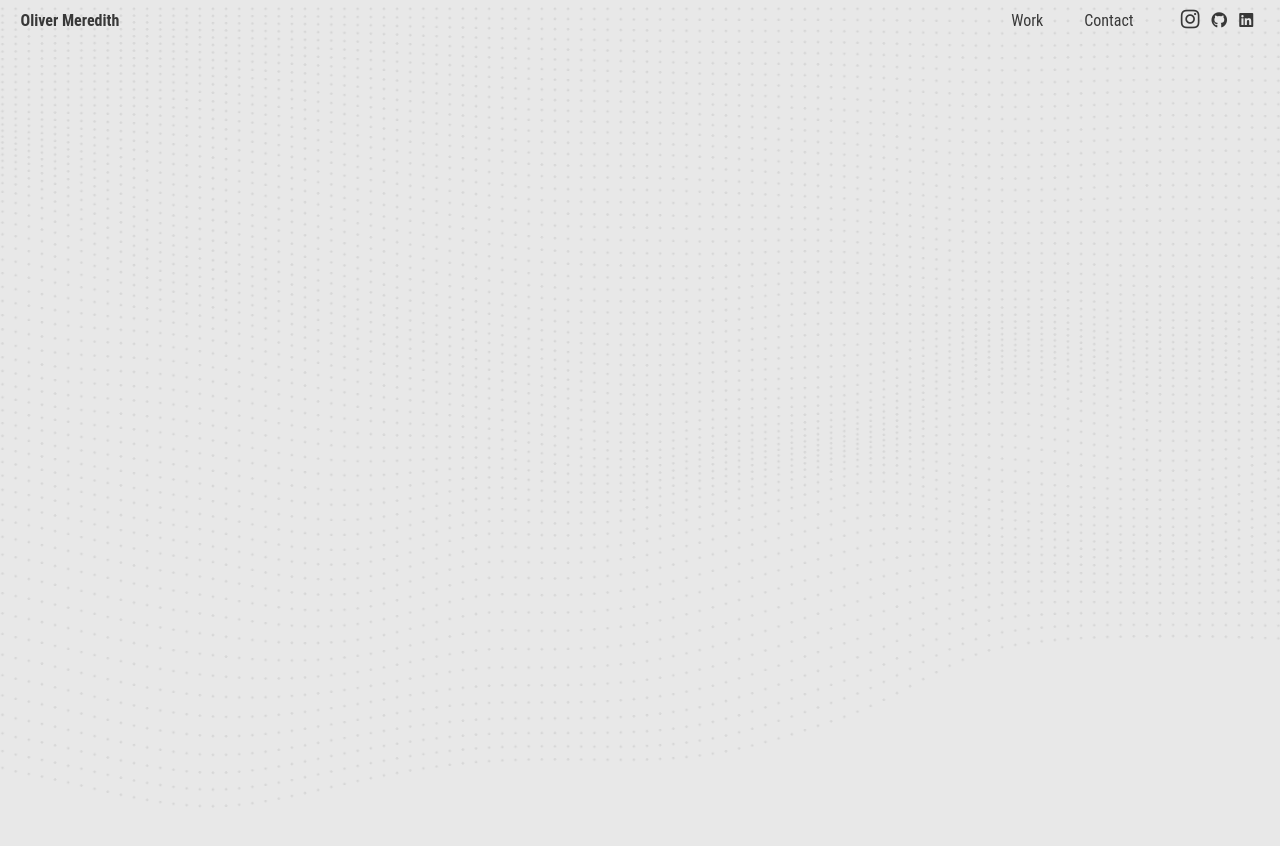
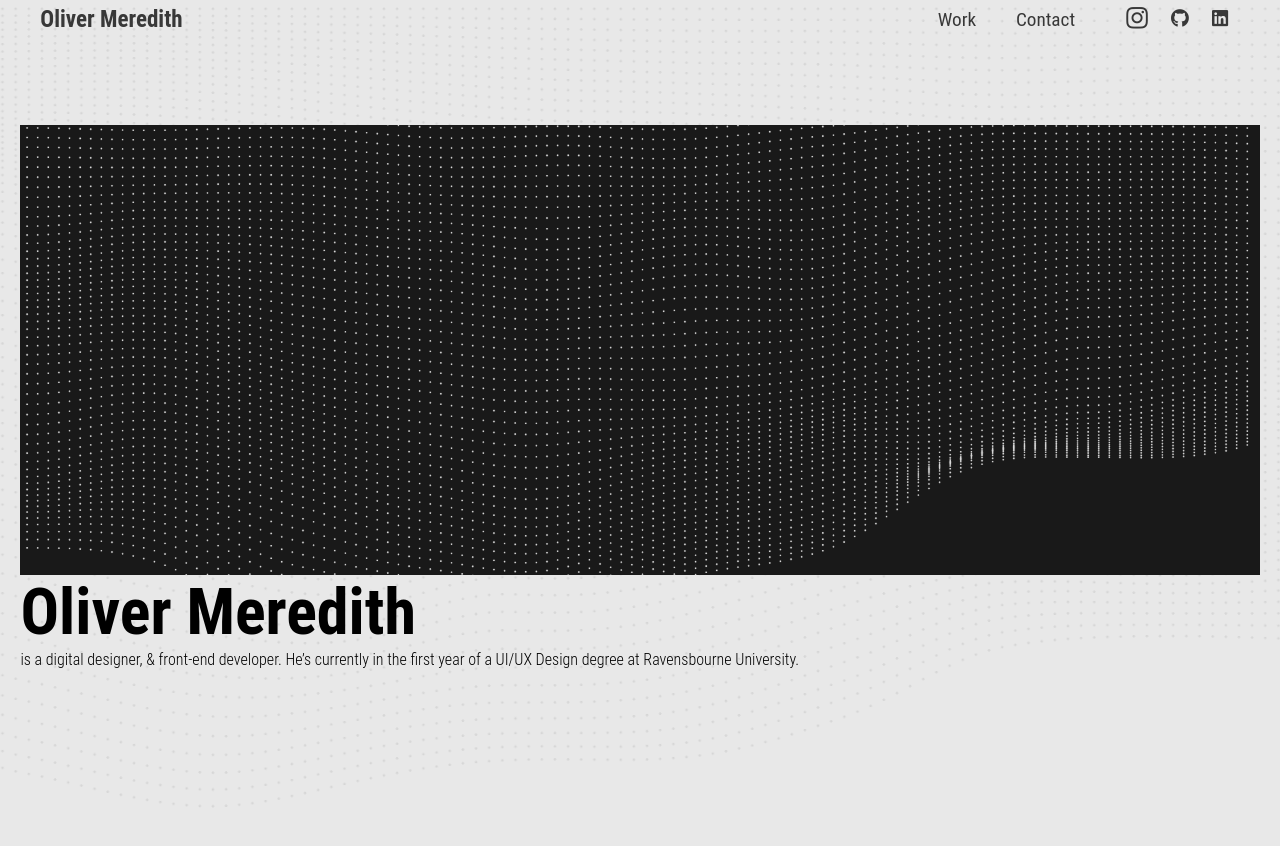
Before and after one commit to OajMeredith23/2019-website-redesign-, a Jekyll site: the page built from index.html, in a window 1280 px wide and 900 px high. Shown: the top 846 px of the window. Built offline with Jekyll 4.4.1, drawn with Linux system fonts in a browser that asks for light colours; Markdown is read by kramdown in place of the engine named in the settings; some of the changed text lies outside the part shown.

Commit message:
Add homepage content
Added images, titles to each portfolio block

```diff
--- a/_layouts/default.html
+++ b/_layouts/default.html
@@ -19,11 +19,11 @@
         <ul class="nav-bar">
 
             <li class="nav-item nav-header">
-                <h4>Oliver Meredith</h4>
+                <h1>Oliver Meredith</h1>
             </li>
 
             <li class="nav-item">
-                <a href="">
+                <a href="#work">
                     Work
                 </a>
             </li>
@@ -36,17 +36,17 @@
             <li class="nav-item">
                 <ul class="nav-icons">
                     <li class="nav-item nav-icons-item">
-                        <a href="">
+                        <a href="https://www.instagram.com/oajmeredith/" target="_blank">
                             <i class="fab fa-instagram fa-lg"></i>
                         </a>
                     </li>
                     <li class="nav-item nav-icons-item">
-                        <a href="">
+                        <a href="https://github.com/OajMeredith23" target="_blank">
                             <i class="fab fa-github"></i>
                         </a>
                     </li>
                     <li class="nav-item nav-icons-item">
-                        <a href="">
+                        <a href="https://www.linkedin.com/in/oliver-meredith/" target="_blank">
                             <i class="fab fa-linkedin"></i>
                         </a>
                     </li>
@@ -59,6 +59,9 @@
           <img src="assets/computational-design/perlinDots.png" alt="" class="full-img">
     </div>
 
+    <main class="main">
+        {{content}}
+    </main>
 
     </body>
 </html>
--- a/css/main.css
+++ b/css/main.css
@@ -15,17 +15,8 @@
 body {
   background-color: black;
   font: 13.34px 'Roboto Condensed', Arial, sans-serif;
-  font-size: small;
+  font-size: 100%;
   text-align: center; }
-
-h1, h2, h3, h4, h5, h6 {
-  font-size: 100%; }
-
-h1 {
-  margin-bottom: 1em; }
-
-p {
-  margin: 1em 0; }
 
 li, a {
   text-emphasis: none;
@@ -33,14 +24,24 @@
   list-style: none;
   color: #383838; }
 
+h1, h2, h3, h4, h5, h6, p, a, li {
+  font-family: 'Roboto Condensed', helvetica, arial, sans-serif;
+  text-align: left; }
+
+h1 {
+  font-size: 2.4em; }
+
+p {
+  font-weight: 300; }
+
 .nav-bar {
+  padding: -0 1.6%;
   height: 40px;
   position: fixed;
+  z-index: 5;
   width: 100%;
   display: -ms-flexbox;
   display: flex;
-  -ms-flex-pack: end;
-      justify-content: flex-end;
   -ms-flex-align: center;
       align-items: center; }
 
@@ -49,22 +50,34 @@
   font-size: 16px;
   color: #383838;
   text-decoration: none;
-  margin: 0 1.6%; }
+  margin: 0 1.6%;
+  font-size: 1.2em;
+  height: 1.2em; }
 
 .nav-header {
   -ms-flex-item-align: center;
       align-self: center;
   -ms-flex-positive: 10;
       flex-grow: 10;
-  display: inline;
-  text-align: left; }
+  display: -ms-flexbox;
+  display: flex;
+  -ms-flex-align: center;
+      align-items: center; }
+  .nav-header h1 {
+    display: inline;
+    font-size: 1.2em;
+    height: 1.2em; }
 
 .nav-icons {
   display: -ms-flexbox;
   display: flex;
-  min-width: 85px;
+  min-width: 125px;
+  font-size: 0.8em;
   -ms-flex-pack: distribute;
       justify-content: space-around; }
+
+#__bs_notify__ {
+  opacity: .3; }
 
 body {
   background: #E8E8E8; }
@@ -85,3 +98,50 @@
   width: 100%;
   height: 100%;
   object-fit: cover; }
+
+.main {
+  max-width: 1366px;
+  overflow: hidden; }
+
+.block {
+  padding: 1.6% 1.6%;
+  margin: 5em 0;
+  position: relative; }
+
+#landing {
+  padding-top: 45px;
+  min-height: 100vh;
+  display: -ms-flexbox;
+  display: flex;
+  -ms-flex-direction: column;
+      flex-direction: column; }
+
+.img-container {
+  width: 100%;
+  height: 50vh;
+  margin: 0 auto; }
+
+.big-header {
+  font-size: 4em; }
+
+.body-text {
+  max-width: 75%; }
+
+#work {
+  min-height: 400vh; }
+
+.img-shadow {
+  position: absolute;
+  width: 100%;
+  height: calc(100% + 50px);
+  z-index: -1;
+  background: #f3f3f3;
+  top: -50px; }
+
+.img-shadow_left {
+  left: -33%;
+  box-shadow: 3px 6px 6px rgba(0, 0, 0, 0.01); }
+
+.img-shadow_right {
+  box-shadow: -3px -6px 12px rgba(0, 0, 0, 0.01);
+  left: 33%; }
--- a/index.html
+++ b/index.html
@@ -2,3 +2,85 @@
 layout: default
 title: Oliver Meredith
 ---
+
+<section id="landing" class="block">
+    <div class="img-container">
+        <img src="assets/computational-design/perlinDots-dotFall.png" alt="" class="full-img">
+    </div>
+    <h1 class="big-header">
+        Oliver Meredith
+    </h1>
+    <p class="body-text">
+            is a digital designer, & front-end developer. He’s currently in the first year of a UI/UX Design degree at Ravensbourne University.
+    </p>
+</section>
+
+
+<section id="work">
+    <figure id="ux-research" class="block">
+        <div class="img-container">
+            <img src="assets/ux-research/ux-cover.jpg" alt="Book showing wireframing drawing for user experience ideas" class="full-img">
+        </div>
+
+        <div class="img-shadow img-shadow_left "></div>
+
+        <h1 class="header">
+            UX Research & Wireframing
+        </h1>
+    </figure>
+
+    <figure id="ux-research" class="block">
+        <div class="img-container">
+            <img src="assets/computational-design/perlinNoiseDots-large-white-0.jpg" alt="Digital waveform, created through the drawing of many small dots at varying distances from each other" class="full-img">
+        </div>
+
+        <div class="img-shadow img-shadow_right "></div>
+
+        <h1 class="header">
+            Computational Design
+        </h1>
+    </figure>
+
+    <section id="other-work">
+
+        <figure id="ux-research" class="block">
+            <div class="img-container">
+                <img src="assets/TKInvest/Final/Logo.jpg" alt="Digital waveform, created through the drawing of many small dots at varying distances from each other" class="full-img">
+            </div>
+
+            <div class="img-shadow img-shadow_left "></div>
+
+            <h1 class="header">
+                TKInvest
+            </h1>
+        </figure>
+
+        <figure id="ux-research" class="block">
+            <div class="img-container">
+                <img src="assets/child-haven/ChildHavenMaterial.jpg" alt="Digital waveform, created through the drawing of many small dots at varying distances from each other" class="full-img">
+            </div>
+
+            <div class="img-shadow img-shadow_right "></div>
+
+            <h1 class="header">
+                Child Haven
+            </h1>
+        </figure>
+
+            <figure id="ux-research" class="block">
+                <div class="img-container">
+                    <img src="assets/urban-fire/Final/Cover.jpg" alt="Digital waveform, created through the drawing of many small dots at varying distances from each other" class="full-img">
+                </div>
+
+                <div class="img-shadow img-shadow_left"></div>
+
+                <h1 class="header">
+                    Urban Fire
+                </h1>
+            </figure>
+
+
+
+    </section>
+
+</section>
```
Also changed, not shown: _sass/_nav.sass (+13 -4 lines), _sass/_reset.scss (+1 -7 lines), _sass/_typography.sass (added, +9 -0 lines), _sass/main.sass (+51 -0 lines), 5 other files.
